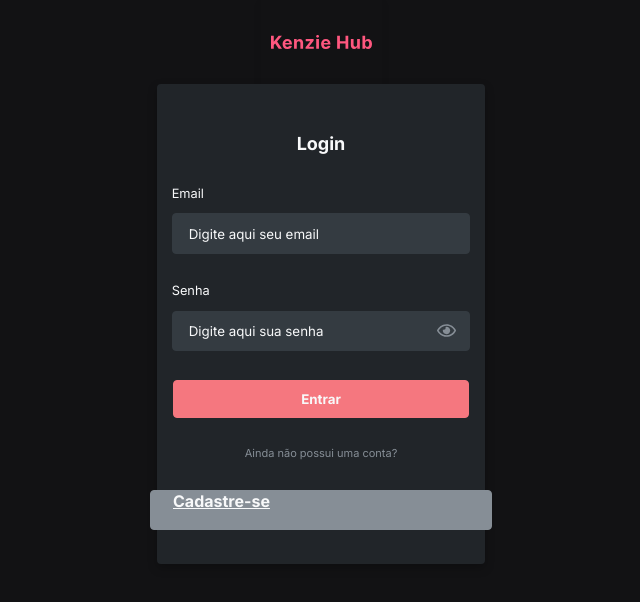
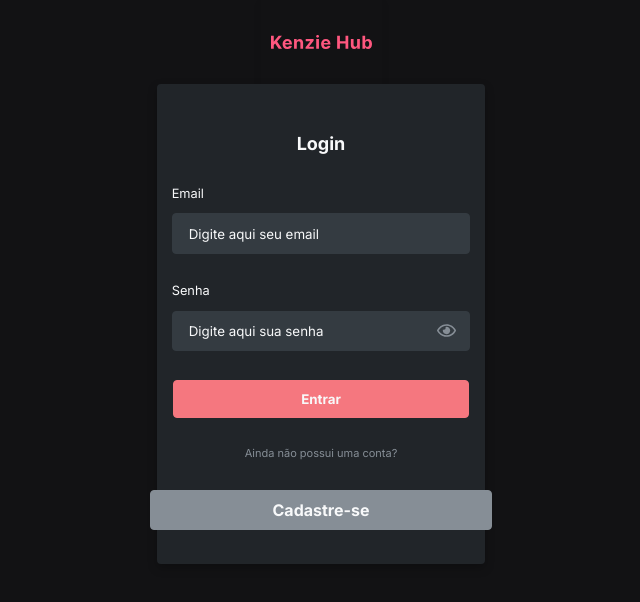
Before and after one commit to JrValerio/Kenzie-Hub, a React app: page / in a window 1280 px wide. Shown: the top 602 px of the page, without its empty margins (319-959 px from the left). Built offline with nearby package versions, Linux system fonts and the light colour scheme; no server answers; the HTML template or start-up script is replaced by a standard one.

Commit message:
fix(ui): normalize link button styling on login register CTA

```diff
--- a/src/styles/button.scss
+++ b/src/styles/button.scss
@@ -4,6 +4,7 @@
 .btn {
   width: 18.5rem;
   height: 2.4065rem;
+  display: inline-flex;
   padding: 0rem 1.39588rem;
   justify-content: center;
   align-items: center;
@@ -13,6 +14,7 @@
   border-radius: 4px;
   font-family: $font-primary;
   font-weight: bold;
+  text-decoration: none;
   cursor: pointer;
   transition: background-color 0.3s;
 
```
